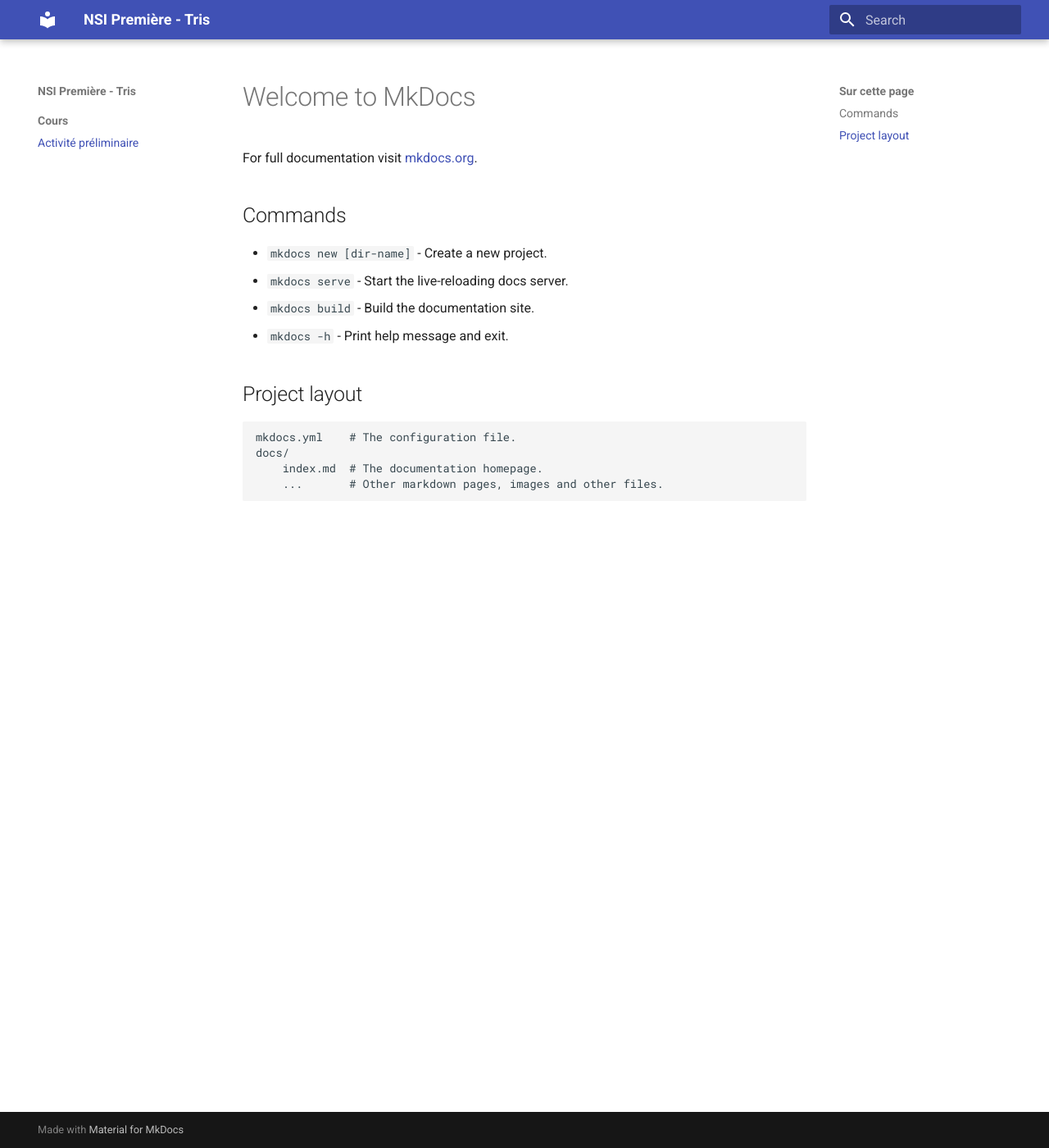
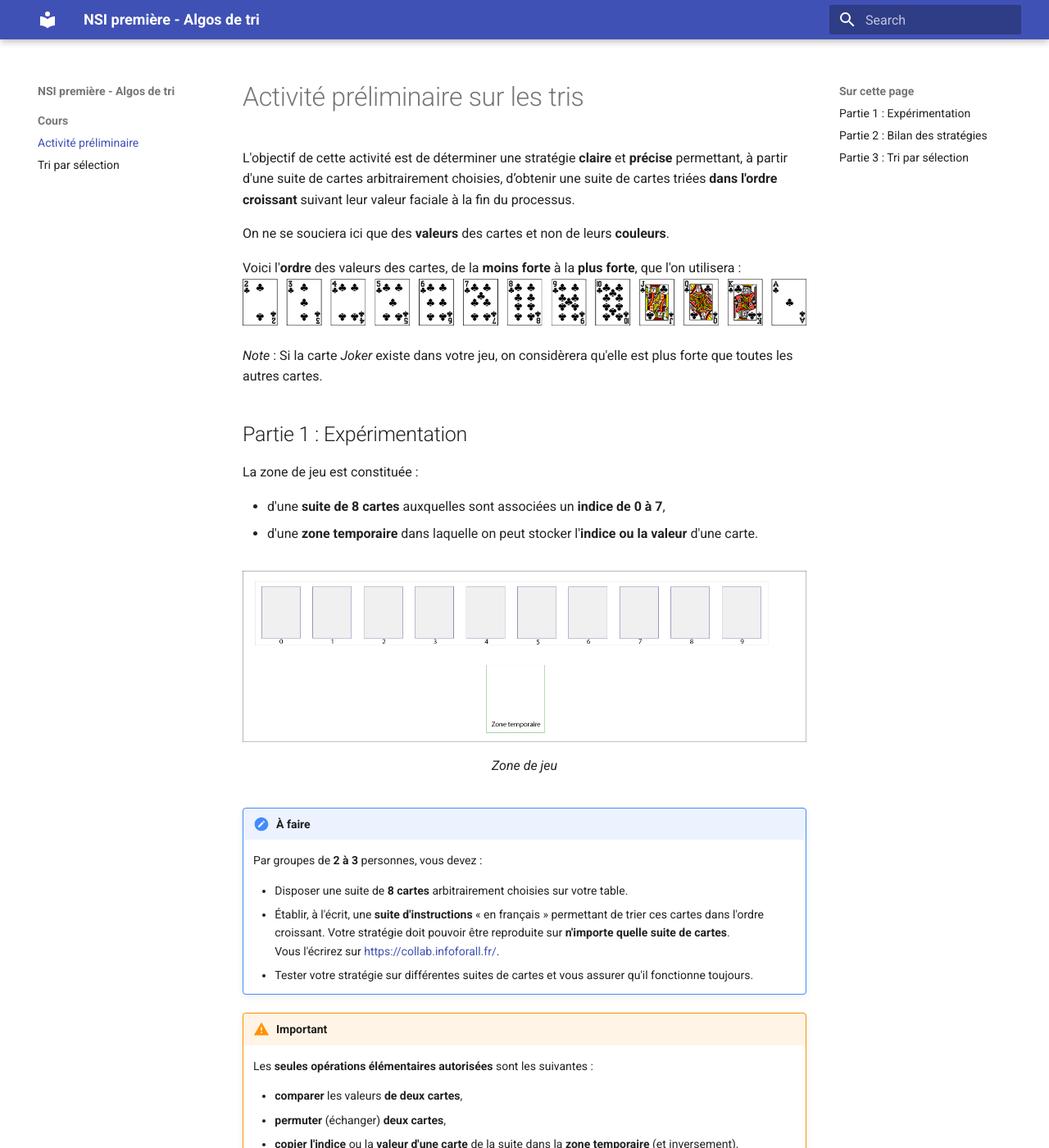
Before and after one commit to erwandemerville/nsi_tris, an MkDocs documentation site: the page built from docs/activite_preliminaire.md, in a window 1280 px wide and 1400 px high. Shown: the whole window at 82% size. Built offline with MkDocs 1.6.1 and Material for MkDocs 9.7.7, drawn with Linux system fonts in a browser that asks for light colours; some of the changed text lies outside the part shown.

Commit message:
MAJ cours tri sélection

```diff
--- a/docs/activite_preliminaire.md
+++ b/docs/activite_preliminaire.md
@@ -1,17 +1,89 @@
-# Welcome to MkDocs
+# Activité préliminaire sur les tris
 
-For full documentation visit [mkdocs.org](https://www.mkdocs.org).
+L'objectif de cette activité est de déterminer une stratégie **claire** et **précise** permettant, à partir d'une suite de cartes arbitrairement choisies, d’obtenir une suite de cartes triées **dans l'ordre croissant** suivant leur valeur faciale à la fin du processus.
 
-## Commands
+On ne se souciera ici que des **valeurs** des cartes et non de leurs **couleurs**.
 
-* `mkdocs new [dir-name]` - Create a new project.
-* `mkdocs serve` - Start the live-reloading docs server.
-* `mkdocs build` - Build the documentation site.
-* `mkdocs -h` - Print help message and exit.
+Voici l'**ordre** des valeurs des cartes, de la **moins forte** à la **plus forte**, que l'on utilisera :
+![Ordre des cartes](images/ordre_cartes.png)
 
-## Project layout
+*Note* : Si la carte *Joker* existe dans votre jeu, on considèrera qu'elle est plus forte que toutes les autres cartes.
 
-    mkdocs.yml    # The configuration file.
-    docs/
-        index.md  # The documentation homepage.
-        ...       # Other markdown pages, images and other files.
+## Partie 1 : Expérimentation
+
+La zone de jeu est constituée :
+
+- d'une **suite de 8 cartes** auxquelles sont associées un **indice de 0 à 7**,
+- d'une **zone temporaire** dans laquelle on peut stocker l'**indice ou la valeur** d'une carte.
+
+<figure markdown>
+  ![Zone de jeu](images/zone_jeu.png)
+  <figcaption>Zone de jeu</figcaption>
+</figure>
+
+!!! note "À faire"
+    Par groupes de **2 à 3** personnes, vous devez :
+
+    - Disposer une suite de **8 cartes** arbitrairement choisies sur votre table.
+    - Établir, à l'écrit, une **suite d'instructions** « en français » permettant de trier ces cartes dans l'ordre croissant. Votre stratégie doit pouvoir être reproduite sur **n'importe quelle suite de cartes**.<br />Vous l'écrirez sur [https://collab.infoforall.fr/](https://collab.infoforall.fr/){ target="_blank" }.
+    - Tester votre stratégie sur différentes suites de cartes et vous assurer qu'il fonctionne toujours.
+
+!!! warning "Important"
+    Les **seules opérations élémentaires autorisées** sont les suivantes :
+
+    - **comparer** les valeurs **de deux cartes**,
+    - **permuter** (échanger) **deux cartes**,
+    - **copier l'indice** ou la **valeur d'une carte** de la suite dans la **zone temporaire** (et inversement),
+    - vous pouvez utiliser des **conditions** (*SI ...*, *SINON*) et des **boucles** (*TANT QUE*, *POUR ... ALLANT DE ... A ...*).
+
+    Voici également quelques **règles** à respecter :
+
+    - vous ne pouvez parcourir les cartes que de la **gauche vers la droite** (on ne revient pas en arrière),
+    - si une tâche est répétitive, vous pouvez **la nommer** (créer un autre bloc d'instructions qui sera utilisé dans le bloc principal),
+    - votre stratégie doit être suffisamment claire, mais vous n'avez pas obligation d'écrire un algorithme formel.
+
+## Partie 2 : Bilan des stratégies
+
+Afin de s'assurer de la clarté de chaque stratégie, chaque groupe tentera à présent de trier une **suite de 8 cartes** arbitrairement choisies en utilisant les **stratégies proposées par les autres groupes**.
+
+!!! note "À faire"
+    Par groupes de **2 à 3** personnes, vous devez :
+
+    - Dérouler les instructions proposées par les autres groupes sur des **suites de 8 cartes** choisies **arbitrairement**.
+    - Indiquer quelles sont les stratégies qui fonctionnent, et celles qui ne fonctionnent pas.
+
+## Partie 3 : Tri par sélection
+
+??? abstract "Principe du tri par sélection"
+
+    Le **tri par sélection** se déroule comme suit :
+
+    1. Chercher l'**indice** de la **plus faible carte** de la suite (à partir de l'indice **0**) et **échanger** cette carte avec celle qui est placée en **premier**. La première carte est maintenant **la plus faible**.
+    2. Chercher l'**indice** de la **plus faible carte** de la suite en partant du **2ème élément** (indice **1**) et **échanger** cette carte avec celle qui est placée en **deuxième**. Les **deux premières cartes** sont les plus faibles et sont maintenant **triées**.
+    3. Poursuivre ainsi jusqu’à l’**avant dernière carte** de la liste.
+
+    *Note* : Si la valeur la plus faible des cartes de la suite est associée à plusieurs cartes, on considèrera que la **plus faible carte** est la première (en parcourant de **gauche** à **droite**) ayant cette valeur.
+
+!!! note "À faire 1"
+    Dérouler la méthode de **tri par sélection** décrite ci-dessus, **avec une approche humaine** d'abord, sur une **suites de 8 cartes** arbitrairement choisies afin de vérifier son bon fonctionnement.
+
+On a ici expérimenté la méthode de **tri par sélection** avec une **approche humaine**, c'est-à-dire que vous avez utilisé votre *cerveau* pour déterminer facilement, à chaque étape, la **carte la plus faible** de la suite.
+
+Toutefois, en raisonnant avec une démarche plus proche de la **machine**, la recherche de la **carte la plus faible** doit se décomposer en opérations élémentaires, incluant notamment des **affectations**, des **comparaisons** et des **conditions**.
+
+??? abstract "Recherche de **la plus faible carte**"
+
+    Pour rechercher la **plus faible carte** de la **suite de cartes** à partir d'un indice $i$ donné :
+
+    1. Stocker l'**indice** $i$ dans la **zone temporaire**.
+    2. En parcourant la **suite de cartes** de **gauche** à **droite**, à partir de l'indice $i + 1$ et jusqu'au bout de la suite :
+        - Comparer les **valeurs** de **chaque carte de la suite** avec la **valeur** de la carte dont l'**indice** est stocké dans la **zone temporaire**.
+        - `SI` une **carte de la suite** a une valeur **strictement inférieure** à la **valeur de la carte** dont l'**indice** est stocké dans la **zone temporaire**, remplacer l'ancien indice stocké dans la **zone temporaire** par l'**indice de cette carte**.
+    3. `Renvoyer` enfin l'**indice** contenu dans la **zone temporaire**.
+
+!!! note "À faire 2"
+    Vous devez à présent :
+
+    - Dérouler de nouveau la méthode de **tri par sélection**, en décomposant la **recherche de la carte la plus faible** comme décrit ci-dessus, sur **plusieurs suites de 8 cartes** arbitrairement choisies.
+    - Calculer, pour chaque suite de cartes, le **nombre total** de **comparaisons de deux cartes** ayant été effectuées.
+    - Que pouvez-vous en dire sur le coût de ce tri ? Est-ce un tri **efficace** ?
--- a/docs/stylesheets/extra.css
+++ b/docs/stylesheets/extra.css
@@ -1,3 +1,3 @@
-.md-typeset .admonition, .md-typeset .tip, .md-typeset .note, .md-typeset .info, .md-typeset .question, .md-typeset .warning {
+.md-typeset .admonition, .md-typeset .tip, .md-typeset .note, .md-typeset .info, .md-typeset .question, .md-typeset .warning, .md-typeset .abstract {
   font-size: 14px;
 }
--- a/mkdocs.yml
+++ b/mkdocs.yml
@@ -1,4 +1,4 @@
-site_name: NSI Première - Tris
+site_name: NSI première - Algos de tri
 theme:
   name: material
   features:
@@ -7,6 +7,7 @@
 nav:
   - Cours:
     - Activité préliminaire: activite_preliminaire.md
+    - Tri par sélection: tri_selection.md
 
 markdown_extensions:
   - pymdownx.arithmatex:
```
Also changed, not shown: docs/exercices_tri_selection.md (added, +3 -0 lines), docs/implementation_abr.md (added, +387 -0 lines), docs/index.md (+8 -15 lines), docs/tri_selection.md (added, +120 -0 lines), docs/images/ordre_cartes.png (added), docs/images/tableau_exo_triselect.png (added), docs/images/zone_jeu.png (added), 1 other file.
